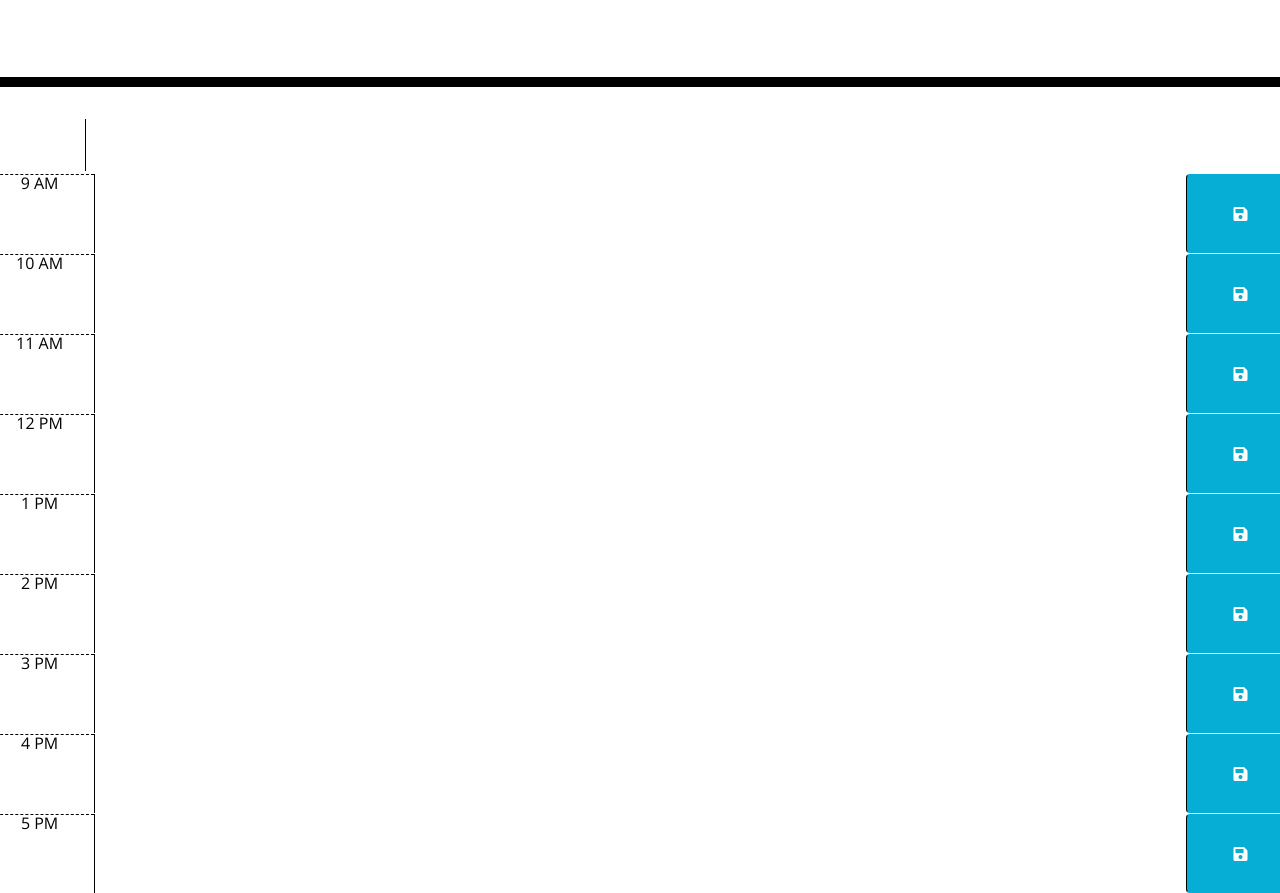
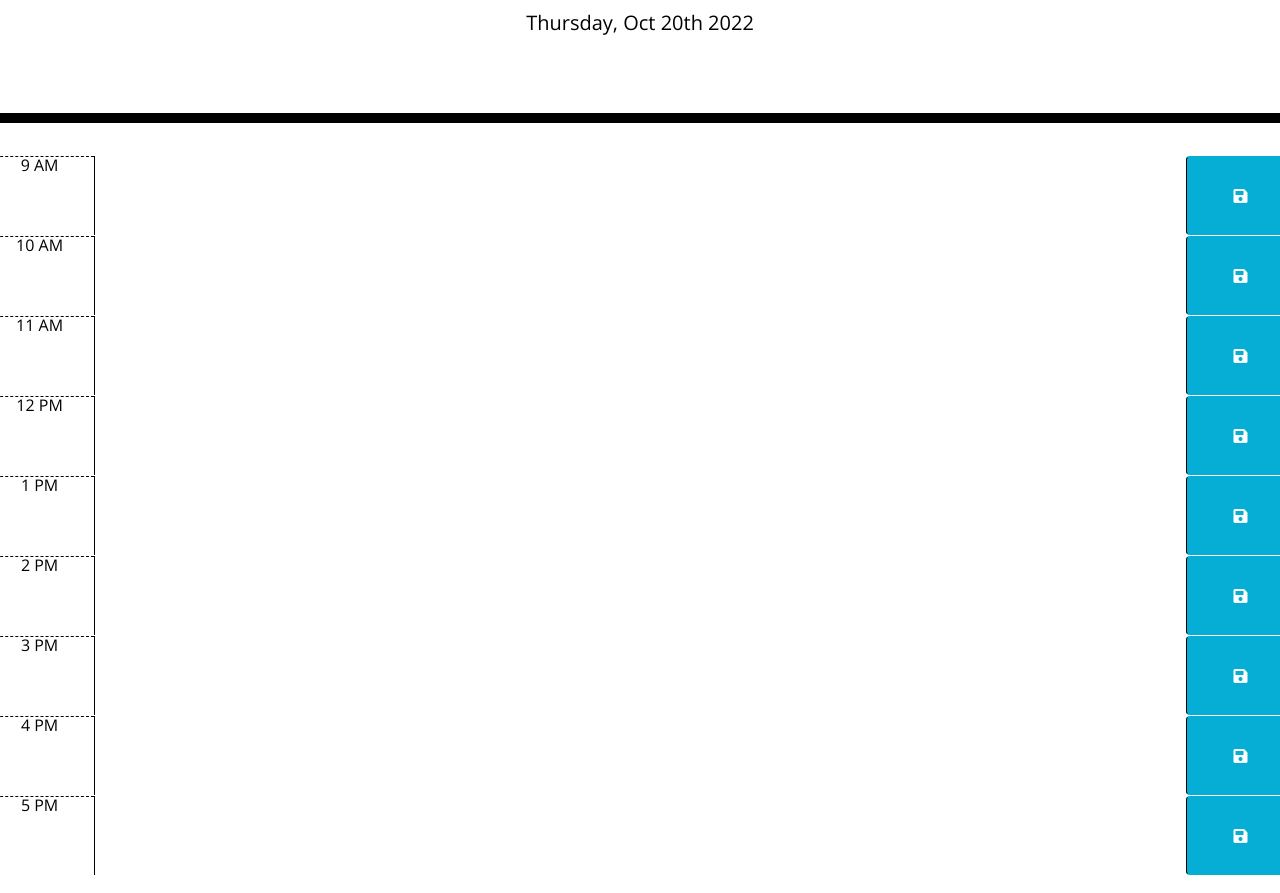
Before and after one commit to aldoibuado/Work-Day-Scheduler, a plain HTML site: page index.html in a window 1280 px wide. Shown: the part 181-1074 px from the top of the page. Drawn offline with nearby package versions, Linux system fonts and the light colour scheme.

Commit message:
added JavaScript to show the current date

```diff
--- a/assets/js/script.js
+++ b/assets/js/script.js
@@ -1,6 +1,2 @@
-var textareaEl = $("<textarea>");
-
-for (var i = 0; i < 9; i++) {
-  $(".container").append(textareaEl).attr("id", i);
-  console.log(i);
-}
+var todayDate = moment().format("dddd, MMM Do YYYY");
+$("#currentDay").html(todayDate);
--- a/index.html
+++ b/index.html
@@ -55,31 +55,31 @@
       <button class="btn saveBtn col-md-1"><i class="fas fa-save"></i></button>
     </div>
 
-    <div id="hour1" class="row time-block">
+    <div id="hour13" class="row time-block">
       <div class="col-md-1 hour">1 PM</div>
       <textarea class="col-md-10 description"></textarea>
       <button class="btn saveBtn col-md-1"><i class="fas fa-save"></i></button>
     </div>
 
-    <div id="hour2" class="row time-block">
+    <div id="hour14" class="row time-block">
       <div class="col-md-1 hour">2 PM</div>
       <textarea class="col-md-10 description"></textarea>
       <button class="btn saveBtn col-md-1"><i class="fas fa-save"></i></button>
     </div>
 
-    <div id="hour3" class="row time-block">
+    <div id="hour15" class="row time-block">
       <div class="col-md-1 hour">3 PM</div>
       <textarea class="col-md-10 description"></textarea>
       <button class="btn saveBtn col-md-1"><i class="fas fa-save"></i></button>
     </div>
 
-    <div id="hour4" class="row time-block">
+    <div id="hour16" class="row time-block">
       <div class="col-md-1 hour">4 PM</div>
       <textarea class="col-md-10 description"></textarea>
       <button class="btn saveBtn col-md-1"><i class="fas fa-save"></i></button>
     </div>
 
-    <div id="hour5" class="row time-block">
+    <div id="hour17" class="row time-block">
       <div class="col-md-1 hour">5 PM</div>
       <textarea class="col-md-10 description"></textarea>
       <button class="btn saveBtn col-md-1"><i class="fas fa-save"></i></button>
```
